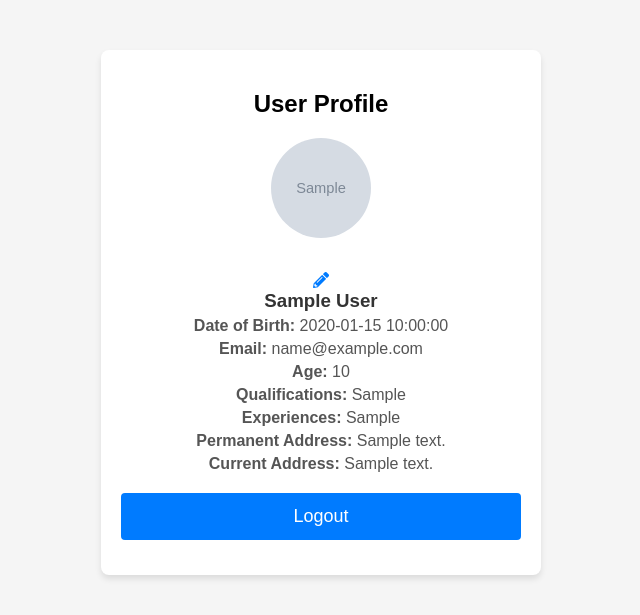
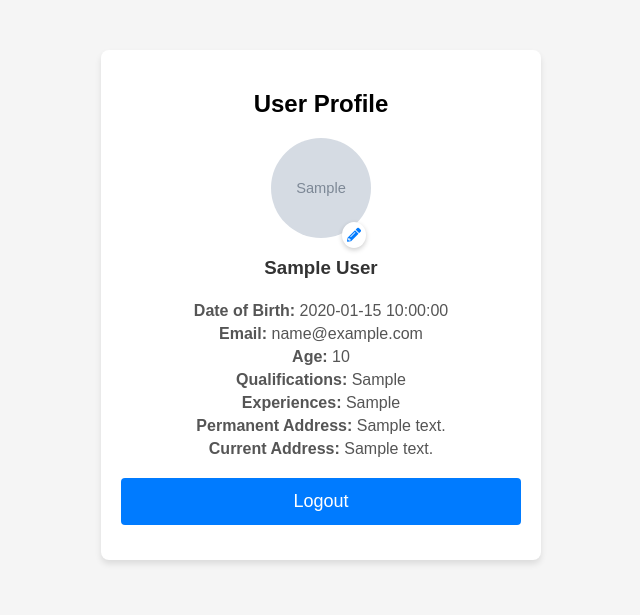
Before and after one commit to ankit938/webkul_Employee_Management_System, a PHP site: page /pages/profile.php in a window 1280 px wide. Shown: the top 615 px of the page, without its empty margins (319-959 px from the left). Run offline with PHP 8.4, Linux system fonts and the light colour scheme; the visitor is signed in with stand-in values (Sample User, id 1); tables that the repository leaves empty or names only in its code hold one stand-in row (values such as "Sample post"); grey boxes marked "Sample" are stand-in pictures.

Commit message:
31/01/2025

```diff
--- a/assets/css/style.css
+++ b/assets/css/style.css
@@ -70,6 +70,7 @@ a {
 a:hover {
     text-decoration: underline;
 }
+
 /* Align labels to the left */
 label {
     display: block;
@@ -114,9 +115,6 @@ input[type="text"], input[type="email"], input[type="password"], input[type="num
     padding: 20px;
 }
 
-/* Profile card styling */
-
-
 /* Adjust the 'add more' buttons to be consistent */
 button[type="button"] {
     background-color: #007bff;
@@ -133,3 +131,33 @@ button[type="button"] {
 button[type="button"]:hover {
     background-color: #0056b3;
 }
+
+/* Profile Image and Edit Pencil Icon Fix */
+.profile-img-container {
+    position: relative;
+    display: inline-block;
+}
+
+.profile-img-container img {
+    width: 100px;
+    height: 100px;
+    border-radius: 50%;
+    display: block;
+}
+
+.profile-img-container .edit-icon {
+    position: absolute;
+    bottom: 5px;
+    right: 5px;
+    background: white;
+    padding: 5px;
+    border-radius: 50%;
+    box-shadow: 0 2px 5px rgba(0, 0, 0, 0.2);
+    text-decoration: none;
+    color: #007bff;
+    font-size: 14px;
+}
+
+.profile-img-container .edit-icon:hover {
+    color: #0056b3;
+}
--- a/pages/profile.php
+++ b/pages/profile.php
@@ -39,7 +39,7 @@ if ($result->num_rows > 0) {
                 <a href="edit_profile.php" class="edit-icon"><i class="fas fa-pencil-alt"></i></a>
             </div>
 
-            <h3><?php echo htmlspecialchars($user['full_name']); ?></h3>
+            <h3><?php echo htmlspecialchars($user['full_name']); ?></h3><br>
             <p><strong>Date of Birth:</strong>
                 <?php echo isset($user['date_of_birth']) && !empty($user['date_of_birth']) ? htmlspecialchars($user['date_of_birth']) : 'Not provided'; ?>
             </p>
--- a/pages/signup.php
+++ b/pages/signup.php
@@ -74,7 +74,7 @@
 
             <button type="submit" name="signup">Signup</button>
 
-<p>Don't have an account? <a href="login.php" style="display: inline;">Log In here</a></p>
+<p>Don't have an account? <a href="login.php" style="display: inline; text-align:center;">Log In Here</a></p>
         </form>
     </div>
 
@@ -91,6 +91,8 @@
             document.getElementById('experiences').appendChild(div);
         }
     </script>
+    <script src="../assets/script/password.js"></script>
+
 </body>
 </html>
 
```
Also changed, not shown: assets/script/password.js (added, +24 -0 lines), pages/edit_profile.php (+26 -19 lines), uploads/password.jpeg (added).
